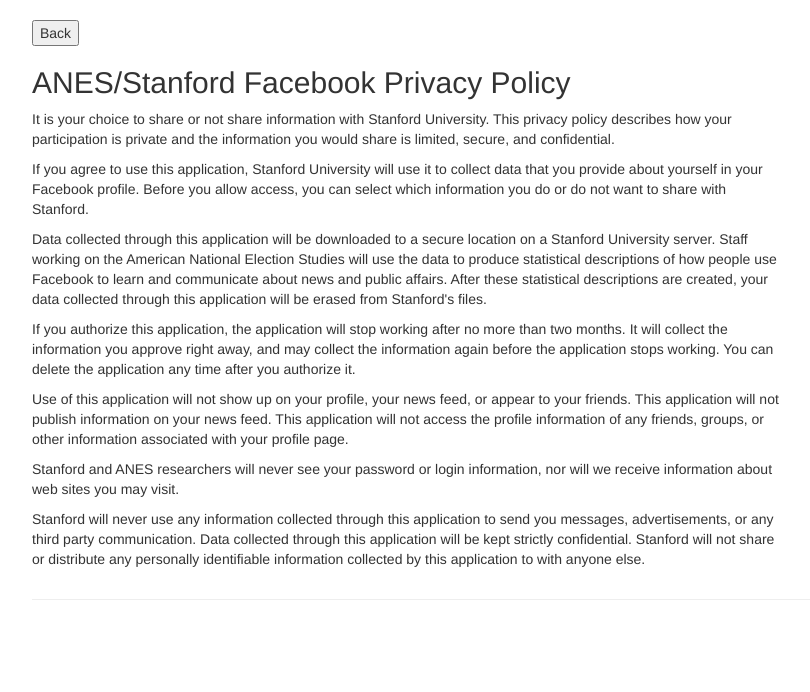
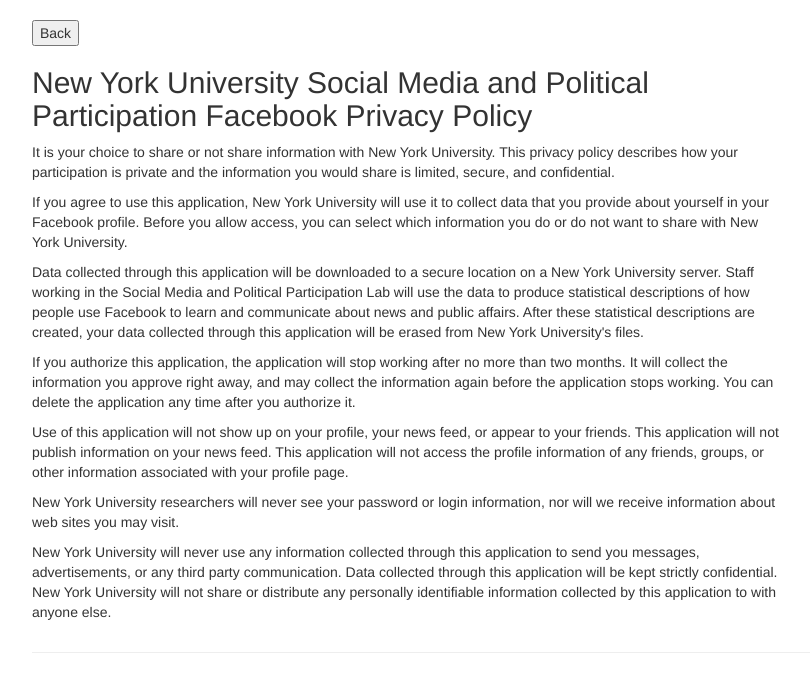
Before and after one commit to trentandraka/smapp-anes-facebook-survey-addon, a Flask app: page /privacy in a window 1280 px wide. Shown: the top 692 px of the page, without its empty margins (38-848 px from the left). Run offline with Flask 2, Linux system fonts and the light colour scheme; parts of the project's set-up code (start-up, migrations or seed data) failed here and were passed over; some libraries are stand-ins or nearby versions.

Commit message:
NYU branding

```diff
--- a/smapp_facebook_signon/templates/privacy.html
+++ b/smapp_facebook_signon/templates/privacy.html
@@ -4,7 +4,7 @@
     <meta charset="utf-8">
     <meta http-equiv="X-UA-Compatible" content="IE=edge">
     <meta name="viewport" content="width=device-width, initial-scale=1">
-    <link rel="shortcut icon" href="{{ url_for('static', filename='anes_favicon.png') }}" type="image/png" />
+    <link rel="shortcut icon" href="{{ url_for('static', filename='nyu-favicon.ico.png') }}" type="image/png" />
     <title>Privacy Policy</title>
     <link href="//maxcdn.bootstrapcdn.com/bootstrap/3.3.2/css/bootstrap.min.css" rel="stylesheet">
   </head>
@@ -19,23 +19,21 @@
       </div>
       <div class="row">
         <div class="col-md-8">
-          <!-- <h2>Privacy policy</h2> -->
-          <!-- <p>Lorem ipsum dolor sit amet, consectetur adipiscing elit, sed do eiusmod tempor incididunt ut labore et dolore magna aliqua. Ut enim ad minim veniam, quis nostrud exercitation ullamco laboris nisi ut aliquip ex ea commodo consequat. Duis aute irure dolor in reprehenderit in voluptate velit esse cillum dolore eu fugiat nulla pariatur. Excepteur sint occaecat cupidatat non proident, sunt in culpa qui officia deserunt mollit anim id est laborum.</p> -->
-          <h2>ANES/Stanford Facebook Privacy Policy</h2>
+          <h2>New York University Social Media and Political Participation Facebook Privacy Policy</h2>
 
-          <p>It is your choice to share or not share information with Stanford University. This privacy policy describes how your participation is private and the information you would share is limited, secure, and confidential.</p>
+          <p>It is your choice to share or not share information with New York University. This privacy policy describes how your participation is private and the information you would share is limited, secure, and confidential.</p>
 
-          <p>If you agree to use this application, Stanford University will use it to collect data that you provide about yourself in your Facebook profile. Before you allow access, you can select which information you do or do not want to share with Stanford.</p>
+          <p>If you agree to use this application, New York University will use it to collect data that you provide about yourself in your Facebook profile. Before you allow access, you can select which information you do or do not want to share with New York University.</p>
 
-          <p>Data collected through this application will be downloaded to a secure location on a Stanford University server. Staff working on the American National Election Studies will use the data to produce statistical descriptions of how people use Facebook to learn and communicate about news and public affairs. After these statistical descriptions are created, your data collected through this application will be erased from Stanford's files.</p>
+          <p>Data collected through this application will be downloaded to a secure location on a New York University server. Staff working in the Social Media and Political Participation Lab will use the data to produce statistical descriptions of how people use Facebook to learn and communicate about news and public affairs. After these statistical descriptions are created, your data collected through this application will be erased from New York University's files.</p>
 
           <p>If you authorize this application, the application will stop working after no more than two months. It will collect the information you approve right away, and may collect the information again before the application stops working. You can delete the application any time after you authorize it.</p>
 
           <p>Use of this application will not show up on your profile, your news feed, or appear to your friends. This application will not publish information on your news feed. This application will not access the profile information of any friends, groups, or other information associated with your profile page.</p>
 
-          <p>Stanford and ANES researchers will never see your password or login information, nor will we receive information about web sites you may visit.</p>
+          <p>New York University researchers will never see your password or login information, nor will we receive information about web sites you may visit.</p>
 
-          <p>Stanford will never use any information collected through this application to send you messages, advertisements, or any third party communication. Data collected through this application will be kept strictly confidential. Stanford will not share or distribute any personally identifiable information collected by this application to with anyone else.</p>
+          <p>New York University will never use any information collected through this application to send you messages, advertisements, or any third party communication. Data collected through this application will be kept strictly confidential. New York University will not share or distribute any personally identifiable information collected by this application to with anyone else.</p>
       </div>
     </div>
 
@@ -43,7 +41,7 @@
 
       <footer>
         <!-- <p>&copy; New York University 2015</p> -->
-        <!-- <p>&copy; Stanford University, National Public Life Survey 2016</p> -->
+        <!-- <p>&copy; New York University, National Public Life Survey 2016</p> -->
       </footer>
     </div>
 
```
Also changed, not shown: smapp_facebook_signon/templates/thanks.html (+9 -3 lines), smapp_facebook_signon/templates/thanks_for_nothing.html (+9 -2 lines), smapp_facebook_signon/templates/welcome.html (+5 -5 lines), smapp_facebook_signon/templates/welcome_please_fill.html (+5 -5 lines), smapp_facebook_signon/templates/welcome_wrong_id.html (+5 -5 lines), smapp_facebook_signon/static/nyu-favicon.ico (added).
